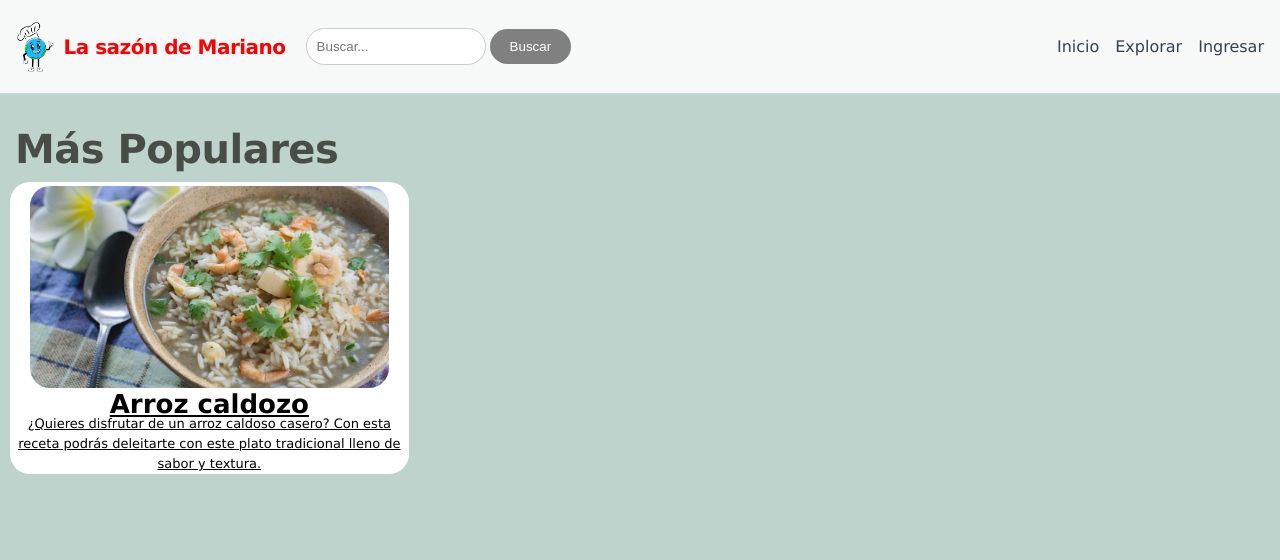
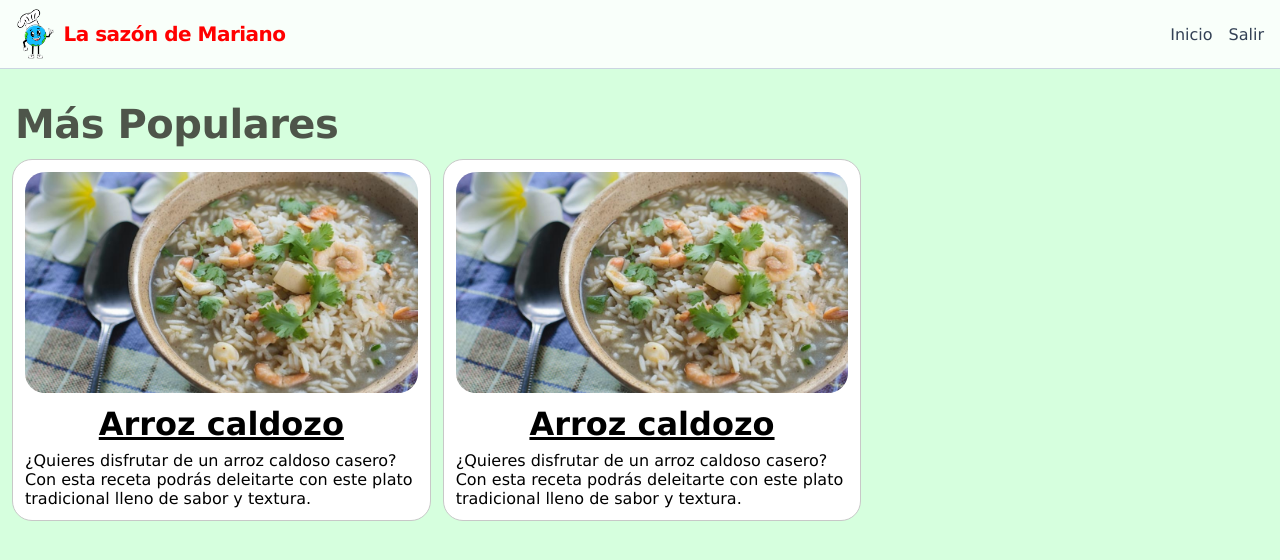
Before and after one commit to regexPattern/la-sazon-de-mariano, a Flask app: page / in a window 1280 px wide. Shown: the top 560 px of the page. Run offline with Flask 3, Linux system fonts and the light colour scheme; the visitor is signed in with stand-in values (Sample User, id 1); data comes from the database, SQL or seed files in the repository.

Commit message:
Reemplazado el header por uno universal

```diff
--- a/lib/controller.py
+++ b/lib/controller.py
@@ -6,7 +6,9 @@ from lib.utils import hay_sesion_activa
 
 def inicio():
     recetas = model.select_ultimas_recetas_agregadas()
-    return render_template("index.html", recetas=recetas)
+    return render_template(
+        "index.html", recetas=recetas, hay_sesion_activa=hay_sesion_activa()
+    )
 
 
 def buscar():
@@ -17,13 +19,23 @@ def buscar():
 def receta(id):
     receta = model.select_receta(id)
     ingredientes = model.select_ingredientes_receta(id)
-    return render_template("receta.html", receta=receta, ingredientes=ingredientes)
+    return render_template(
+        "receta.html",
+        receta=receta,
+        ingredientes=ingredientes,
+        hay_sesion_activa=hay_sesion_activa(),
+    )
 
 
 def usuario(id):
     usuario = model.select_usuario(id)
     recetas_usuario = model.select_recetas_usuario(id)
-    return render_template("usuario.html", usuario=usuario, recetas=recetas_usuario)
+    return render_template(
+        "usuario.html",
+        usuario=usuario,
+        recetas=recetas_usuario,
+        hay_sesion_activa=hay_sesion_activa(),
+    )
 
 
 def usuario_update(id):
--- a/lib/router.py
+++ b/lib/router.py
@@ -1,4 +1,4 @@
-from flask import redirect, render_template, request
+from flask import redirect, render_template, request, session
 
 import lib.controller as controller
 from lib.utils import hay_sesion_activa
@@ -48,9 +48,14 @@ def configurar(app):
         else:
             return controller.signup_crear_nuevo_usuario()
 
+    @app.route("/logout")
+    def logout():
+        session.clear()
+        return redirect("/signin")
+
     @app.route("/usuario-creado")
     def usuario_creado():
-        return render_template("usuario-creado.html");
+        return render_template("usuario-creado.html")
 
     @app.errorhandler(404)
     def no_encontrado(_):
--- a/static/css/comun.css
+++ b/static/css/comun.css
@@ -1,19 +1,9 @@
-@font-face {
-  font-family: "Inter";
-  font-weight: 100 900;
-  src: url("/static/fonts/Inter-VariableFont_slnt,wght.ttf");
-  font-display: swap;
-}
-
-@font-face {
-  font-family: "Roboto Slab";
-  font-weight: 100 900;
-  src: url("/static/fonts/RobotoSlab-VariableFont_wght.ttf");
-  font-display: swap;
-}
-
 * {
   box-sizing: border-box;
   margin: 0;
   padding: 0;
 }
+
+body {
+  font-family: Verdana, Geneva, Tahoma, sans-serif;
+}
--- /dev/null
+++ b/static/css/header.css
@@ -0,0 +1,47 @@
+header {
+  padding: 8px 0px;
+  border-bottom: 1px solid #cbd5e1;
+  background-color: #ffffffdd;
+  backdrop-filter: sticky;
+  top: 0;
+}
+
+header > div {
+  max-width: 1280px;
+  padding: 0px 16px;
+  margin: auto;
+  height: 100%;
+  display: flex;
+  align-items: center;
+}
+
+#imagen-logo {
+  height: 52px;
+  object-fit: cover;
+}
+
+#nombre-empresa {
+  font-size: 1.25rem;
+  font-weight: bold;
+  font-family: Verdana, Geneva, Tahoma, sans-serif;
+  color: red;
+  margin-left: 8px;
+  letter-spacing: -0.5px;
+}
+
+header nav {
+  margin-left: auto;
+}
+
+header nav ul {
+  list-style: none;
+  display: flex;
+  gap: 16px;
+}
+
+header nav a {
+  text-decoration: none;
+  font-family: Verdana, Geneva, Tahoma, sans-serif;
+  color: #334155;
+  font-weight: 500;
+}
--- a/static/css/index.css
+++ b/static/css/index.css
@@ -1,17 +1,10 @@
-@font-face {
-  font-family: "Roboto Slab";
-  font-weight: 100 900;
-  src: url("/static/fonts/RobotoSlab-VariableFont_wght.ttf");
-  font-display: swap;
-}
-
 * {
   margin: 0;
   padding: 0;
 }
 
 body {
-  background-color: rgb(189, 211, 203);
+  background-color: rgb(214, 255, 222);
 }
 
 .slider-wrapper {
@@ -100,57 +93,6 @@ button {
 button:hover {
   background-color: #0056b3;
 }
-header {
-  padding: 8px 0px;
-  border-bottom: 1px solid #cbd5e1;
-  background-color: #ffffffdd;
-  backdrop-filter: sticky;
-  top: 0;
-}
-
-.contenedor {
-  max-width: 1280px;
-  padding: 0px 16px;
-  margin: auto;
-}
-
-header > div {
-  height: 100%;
-  display: flex;
-  align-items: center;
-}
-
-#imagen-logo {
-  height: 52px;
-  object-fit: cover;
-}
-
-#nombre-empresa {
-  font-size: 1.25rem;
-  font-weight: bold;
-  font-family: Verdana, Geneva, Tahoma, sans-serif;
-  color: red;
-  margin-left: 8px;
-  letter-spacing: -0.5px;
-}
-
-header nav {
-  margin-left: auto;
-}
-
-header nav ul {
-  list-style: none;
-  display: flex;
-  gap: 16px;
-}
-
-header nav a {
-  text-decoration: none;
-  font-family: Verdana, Geneva, Tahoma, sans-serif;
-  color: #334155;
-  font-weight: 500;
-}
-
 .cont-c {
   justify-content: center;
   width: 100%;
@@ -196,43 +138,47 @@ header nav a {
 #txt {
   font-size: 2.5rem;
   font-weight: bold;
-  font-family: Verdana, Geneva, Tahoma, sans-serif;
   color: rgba(49, 49, 42, 0.822);
   margin-left: 15px;
   letter-spacing: -0.5px;
 }
 
-.cont-r {
+.contenedor-recetas {
   width: 100%;
   height: auto;
   display: grid;
   grid-template-columns: repeat(3, minmax(0, 1fr));
   gap: 12px;
-  flex-direction: row;
-}
-
-.flex-box2 {
-  background: white;
-  color: rgb(0, 0, 0);
-  font-size: 13px;
-  text-align: center;
-  line-height: 20px;
-  border-radius: 20px;
-  margin: 10px;
-  font-family: Verdana, Geneva, Tahoma, sans-serif;
+  margin: 12px;
 }
 
 @media screen and (max-width: 600px) {
-  .topnav a,
-  .topnav input[type="text"] {
-    float: none;
-    display: block;
-    text-align: left;
-    width: 100%;
-    margin: 0;
-    padding: 14px;
+  .contenedor-recetas {
+    grid-template-columns: repeat(1, minmax(0, 1fr));
   }
 }
+
+.tarjeta-receta {
+  background: white;
+  border-radius: 20px;
+  padding: 12px;
+  text-decoration: none;
+  color: black;
+  border: 1px solid rgb(200, 200, 200);
+}
+
+.tarjeta-receta > img {
+  width: 100%;
+  object-fit: cover;
+  border-radius: 20px;
+}
+
+.tarjeta-receta > h1 {
+  text-align: center;
+  text-decoration: underline;
+  margin: 8px 0px;
+}
+
 
 .topnav input[type="text"] {
   border: 1px solid #ccc;
--- /dev/null
+++ b/templates/header.html
@@ -0,0 +1,18 @@
+<link rel="stylesheet" href="/static/css/header.css" />
+<header>
+  <div>
+    <img id="imagen-logo" src="/static/img/logo.png" />
+    <span id="nombre-empresa">La sazón de Mariano</span>
+    <nav>
+      <ul>
+        <li><a href="/">Inicio</a></li>
+        {% if hay_sesion_activa %}
+          <li><a href="/logout">Salir</a></li>
+        {% else %}
+          <li><a href="/signin">Ingresar</a></li>
+          <li><a href="/signup">Registrarme</a></li>
+        {% endif %}
+      </ul>
+    </nav>
+  </div>
+</header>
--- a/templates/index.html
+++ b/templates/index.html
@@ -11,26 +11,7 @@
 </head>
 
 <body>
-  <header>
-    <div class="contenedor">
-      <img id="imagen-logo" src="/static/img/logo.png" />
-      <span id="nombre-empresa">La sazón de Mariano</span>
-
-      <div class="search-container">
-        <input type="text" id="search-input" placeholder="Buscar..." />
-        <button onclick="buscar()">Buscar</button>
-      </div>
-      <div id="resultados"></div>
-
-      <nav>
-        <ul>
-          <li><a href="/">Inicio</a></li>
-          <li><a href="/">Explorar</a></li>
-          <li><a href="/signin">Ingresar</a></li>
-        </ul>
-      </nav>
-    </div>
-  </header>
+  {% include "header.html" %}
 
   <section class="slider-wrapper">
     <button class="slide-arrow" id="slide-arrow-prev">&#8249;</button>
@@ -55,10 +36,15 @@
   <div class="flex-container2"></div>
 
   <!--RECETAS-->
-  <div class="cont-r">
+  <div class="contenedor-recetas">
     {% for receta in recetas %}
-    <a href="/receta/{{receta['id']}}" class="flex-box2 texto">
-      <img src="{{ '/static/img/recetas/' + receta['imagen'] }}" class="fotos2" />
+    <a href="/receta/{{receta['id']}}" class="tarjeta-receta">
+      <img src="{{ '/static/img/recetas/' + receta['imagen'] }}" />
+      <h1>{{ receta['nombre'] }}</h1>
+      <p>{{ receta['descripcion'] }}</p>
+    </a>
+    <a href="/receta/{{receta['id']}}" class="tarjeta-receta">
+      <img src="{{ '/static/img/recetas/' + receta['imagen'] }}" />
       <h1>{{ receta['nombre'] }}</h1>
       <p>{{ receta['descripcion'] }}</p>
     </a>
```
Also changed, not shown: static/css/receta.css (+0 -96 lines), static/css/usuario.css (+1 -52 lines), templates/receta-crear.html (+1 -15 lines), templates/receta.html (+1 -13 lines), templates/signin.html (+1 -13 lines), templates/signup.html (+1 -14 lines), templates/usuario.html (+15 -32 lines).
